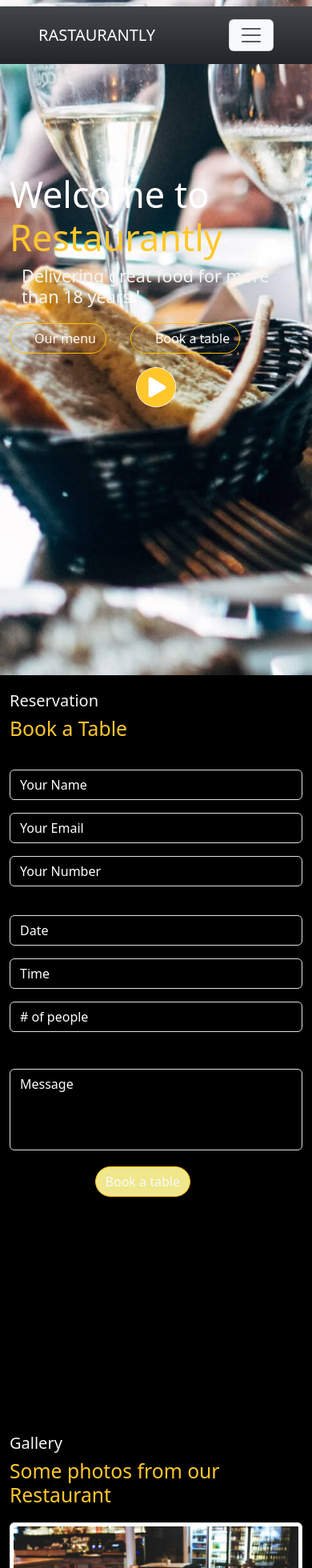
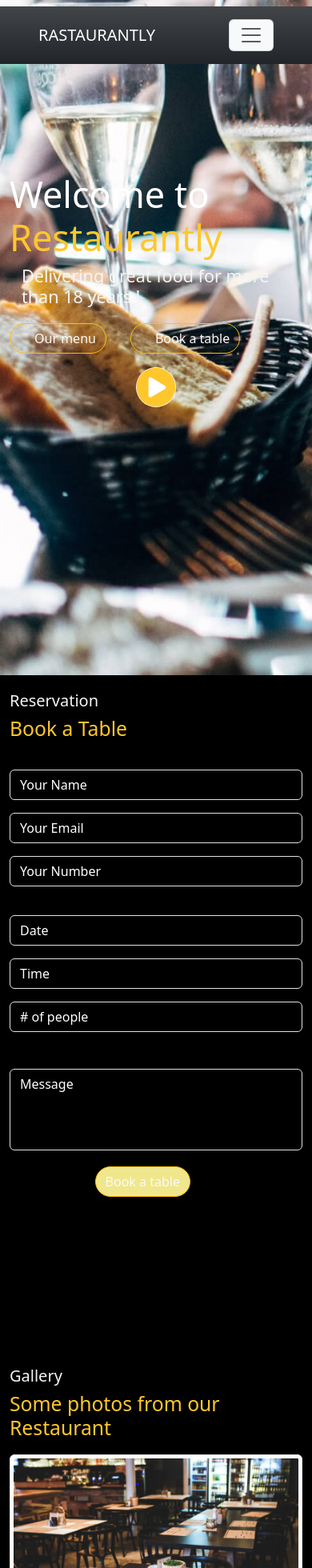
Before and after one commit to DineshP02/restaurant, a React (Vite) app: page / in a window 390 px wide. Shown: the top 1960 px of the page at 80% size. Built offline with nearby package versions, Linux system fonts and the light colour scheme.

Commit message:
stylechange

```diff
--- a/src/App.css
+++ b/src/App.css
@@ -139,14 +139,14 @@ body {
 }
 @media only screen and (max-width: 600px) {
   .Table {
-    height: 110vh;
+    height: 100vh;
 
     overflow: hidden;
   }
 }
 @media only screen and (max-width: 600px) {
   .Gallery {
-    height: 350vh;
+    height: 330vh;
 
     overflow: hidden;
   }
@@ -161,13 +161,13 @@ body {
 @media only screen and (max-width: 600px) {
   .Address {
     overflow: hidden;
-    height: 140vh;
+    height: 130vh;
   }
 }
 @media only screen and (max-width: 600px) {
   .Footer {
     overflow: hidden;
-    height: 150vh;
+    height: 140vh;
   }
 }
 /* 425px */
```
